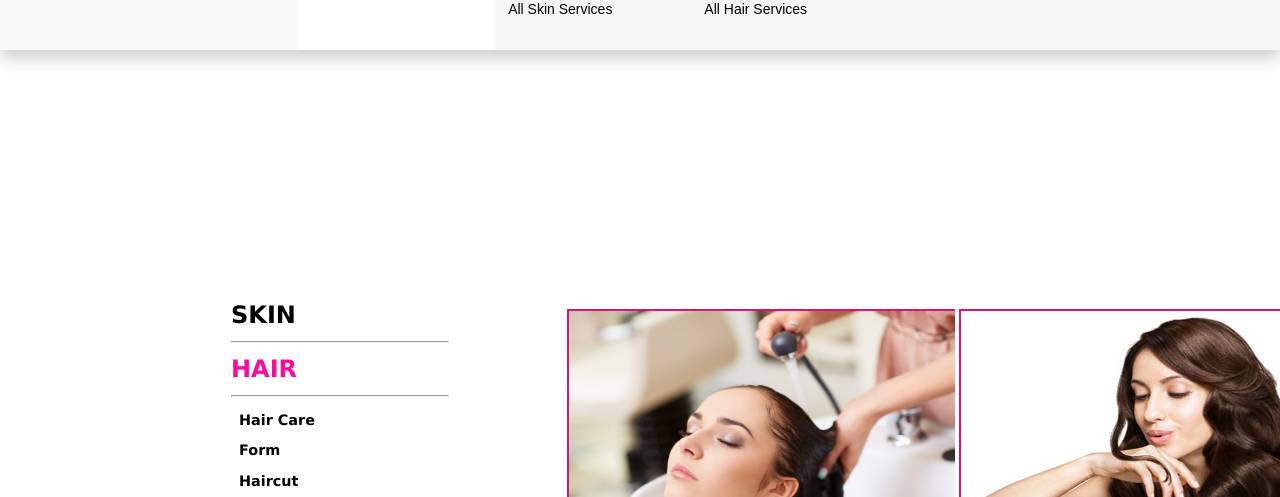
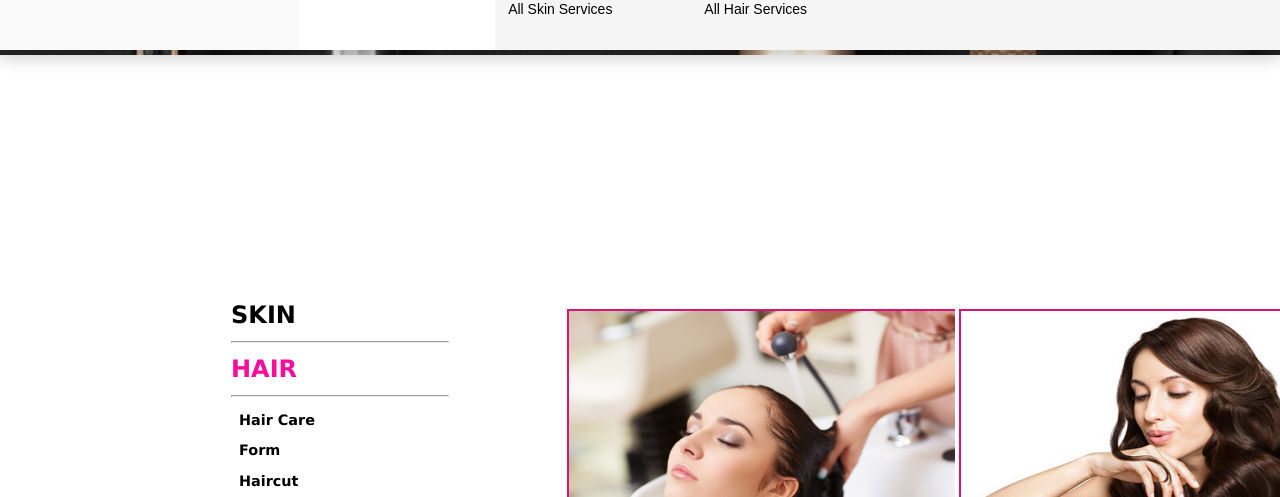
Before and after one commit to lavkush5776/salon-management-System1, a plain HTML site: page Hair.html in a window 1280 px wide. Shown: the part 303-800 px from the top of the page. Drawn offline with Linux system fonts and the light colour scheme.

Commit message:
Update hair.css

```diff
--- a/hair.css
+++ b/hair.css
@@ -1,6 +1,6 @@
 
     body {
-        background-image: url("pictures/hairbg1.jpg");
+        background-image: url("hairbg1.jpg");
         position:absolute;
 
 
```
